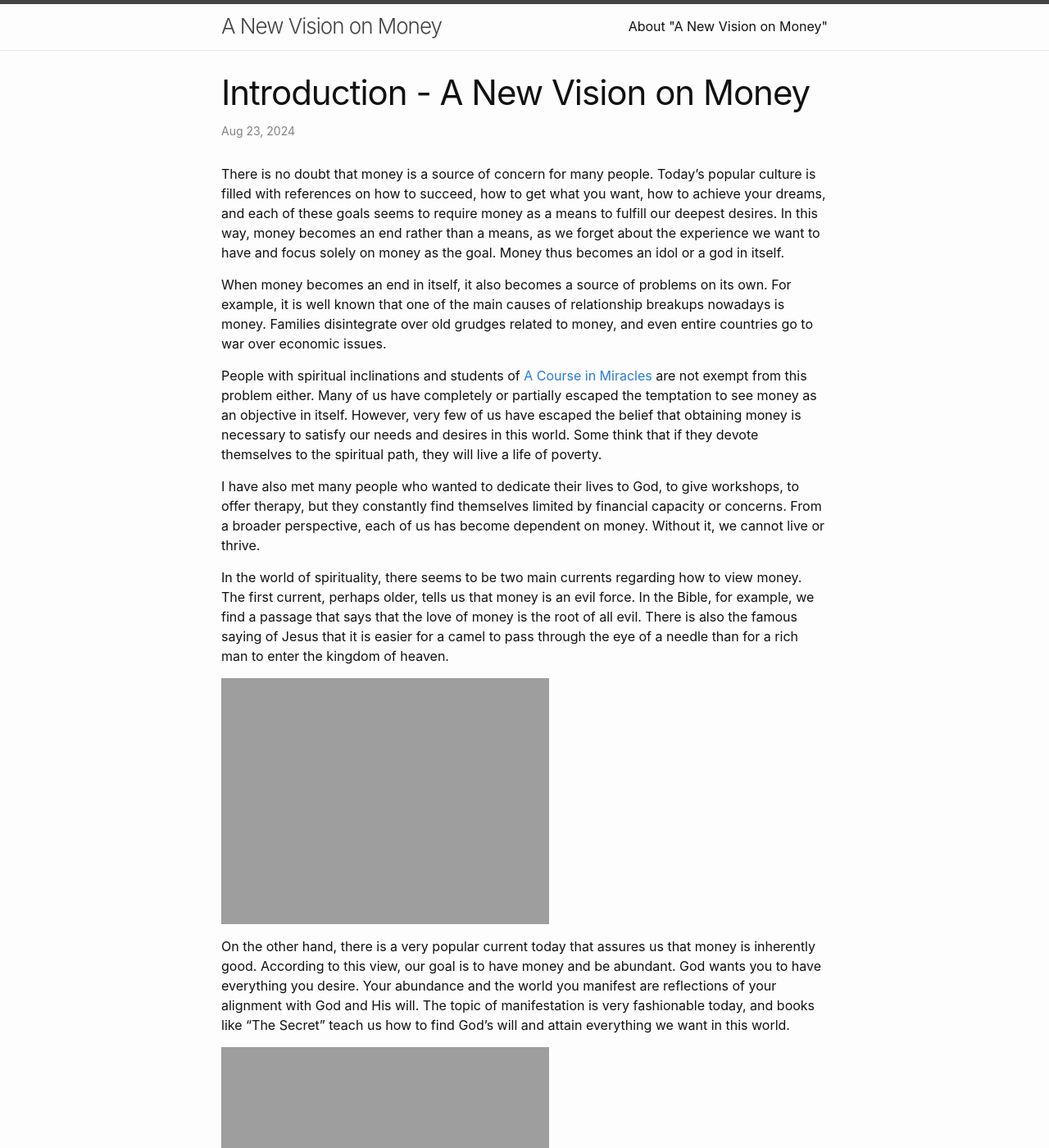
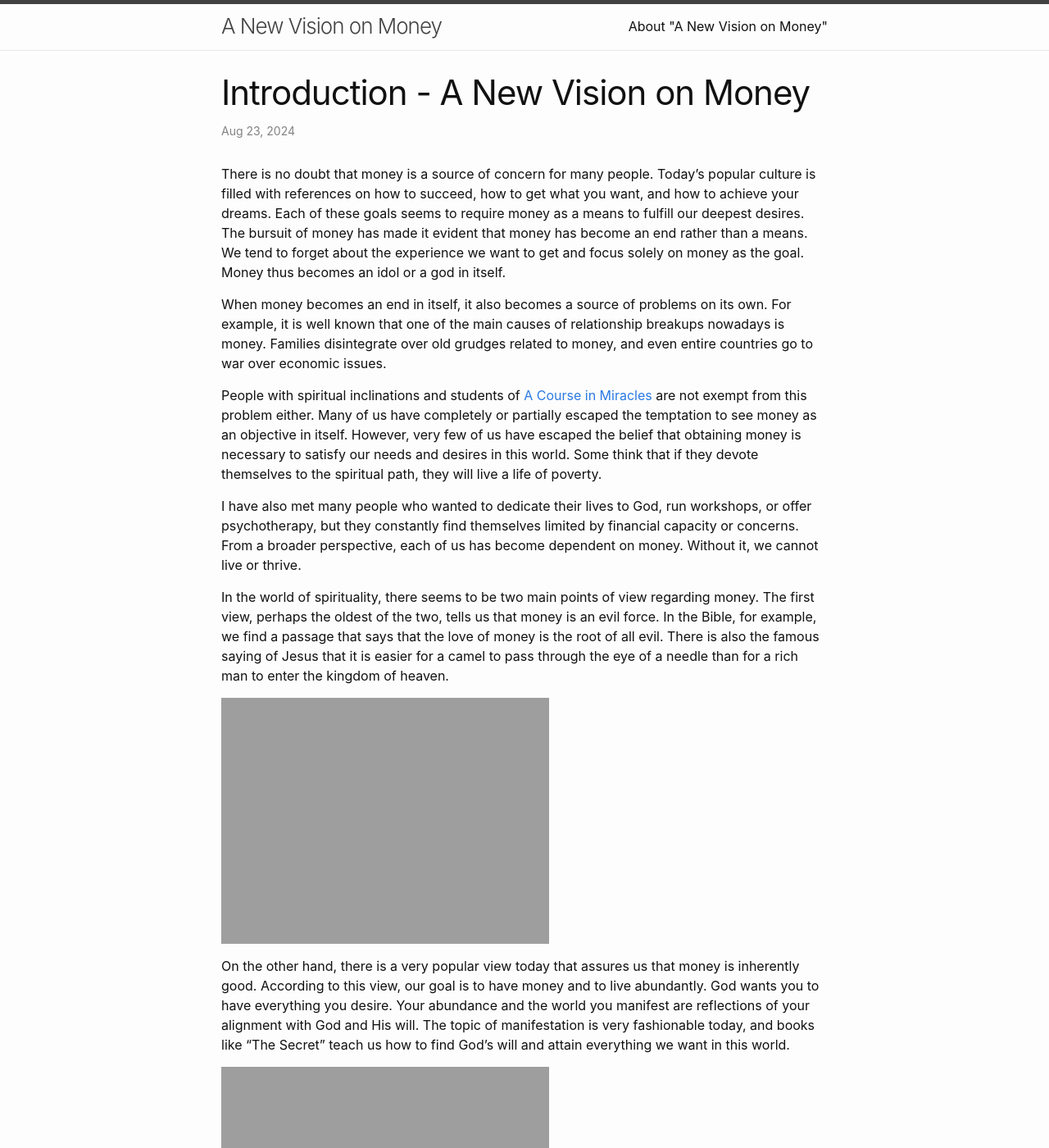
Before and after one commit to siran/a_new_vision_on_money, a Jekyll site: the page built from _posts/2024-08-23-Introduction.md, in a window 1280 px wide and 1400 px high. Shown: the whole window at 82% size. Built offline with Jekyll 4.4.1, drawn with Linux system fonts in a browser that asks for light colours; our own code applies the rules of GitHub Pages for plain Markdown files; some of the changed text lies outside the part shown.

Commit message:
Improve translation in introduction
Made some sentences easier to read

```diff
--- a/_posts/2024-08-23-Introduction.md
+++ b/_posts/2024-08-23-Introduction.md
@@ -4,22 +4,22 @@ date: 2024-08-23 10:29:45
 excerpt: When money becomes an end in itself, it also becomes a source of problems on its own. For example, it is well known that one of the main causes of relationship breakups nowadays is money.
 canonical_url: https://anrodriguez.substack.com/p/introductionhtml
 ---
-There is no doubt that money is a source of concern for many people. Today’s popular culture is filled with references on how to succeed, how to get what you want, how to achieve your dreams, and each of these goals seems to require money as a means to fulfill our deepest desires. In this way, money becomes an end rather than a means, as we forget about the experience we want to have and focus solely on money as the goal. Money thus becomes an idol or a god in itself.
+There is no doubt that money is a source of concern for many people. Today’s popular culture is filled with references on how to succeed, how to get what you want, and how to achieve your dreams. Each of these goals seems to require money as a means to fulfill our deepest desires. The bursuit of money has made it evident that money has become an end rather than a means. We tend to forget about the experience we want to get and focus solely on money as the goal. Money thus becomes an idol or a god in itself.
 
 When money becomes an end in itself, it also becomes a source of problems on its own. For example, it is well known that one of the main causes of relationship breakups nowadays is money. Families disintegrate over old grudges related to money, and even entire countries go to war over economic issues.
 
 People with spiritual inclinations and students of [A Course in Miracles](https://acimce.app/book/W-In) are not exempt from this problem either. Many of us have completely or partially escaped the temptation to see money as an objective in itself. However, very few of us have escaped the belief that obtaining money is necessary to satisfy our needs and desires in this world. Some think that if they devote themselves to the spiritual path, they will live a life of poverty.
 
-I have also met many people who wanted to dedicate their lives to God, to give workshops, to offer therapy, but they constantly find themselves limited by financial capacity or concerns. From a broader perspective, each of us has become dependent on money. Without it, we cannot live or thrive.
+I have also met many people who wanted to dedicate their lives to God, run workshops, or offer psychotherapy, but they constantly find themselves limited by financial capacity or concerns. From a broader perspective, each of us has become dependent on money. Without it, we cannot live or thrive.
 
-In the world of spirituality, there seems to be two main currents regarding how to view money. The first current, perhaps older, tells us that money is an evil force. In the Bible, for example, we find a passage that says that the love of money is the root of all evil. There is also the famous saying of Jesus that it is easier for a camel to pass through the eye of a needle than for a rich man to enter the kingdom of heaven.
+In the world of spirituality, there seems to be two main points of view regarding money. The first view, perhaps the oldest of the two, tells us that money is an evil force. In the Bible, for example, we find a passage that says that the love of money is the root of all evil. There is also the famous saying of Jesus that it is easier for a camel to pass through the eye of a needle than for a rich man to enter the kingdom of heaven.
 
 ![Scrooge Mc Duck counting his money.](https://siran.github.io/assets/a_new_vision_on_money/scrooge-mc-duck.png)
 
-On the other hand, there is a very popular current today that assures us that money is inherently good. According to this view, our goal is to have money and be abundant. God wants you to have everything you desire. Your abundance and the world you manifest are reflections of your alignment with God and His will. The topic of manifestation is very fashionable today, and books like "The Secret" teach us how to find God's will and attain everything we want in this world.
+On the other hand, there is a very popular view today that assures us that money is inherently good. According to this view, our goal is to have money and to live abundantly. God wants you to have everything you desire. Your abundance and the world you manifest are reflections of your alignment with God and His will. The topic of manifestation is very fashionable today, and books like "The Secret" teach us how to find God's will and attain everything we want in this world.
 
 ![A vision board.](https://siran.github.io/assets/a_new_vision_on_money/vision-board.png)
 
-As students of [A Course in Miracles](https://acimce.app/book/W-In), we should be clear on this topic if we truly seek peace in our lives and aim to bring peace to the world as well. What does the Course say about this issue? How can we completely escape the illusion of money and the hold it has over our lives? How can we obtain what we truly want?
+As students of [A Course in Miracles](https://acimce.app/book/W-In), we should have total clarity on this topic if we truly seek peace in our lives and aim to bring peace to the world as well. What does the Course say about this issue? How can we completely escape the illusion of money and the hold it has over our lives? How can we get what we truly want?
 
-The topic of money is intrinsically tied to the topic of needs. We can hardly talk about money without referring to the needs we wish to meet with it. So, before understanding how the illusion of money took hold, we need to understand what the Course teaches about needs. That is what we will focus on in the coming days.
+The topic of money is intrinsically tied to the topic of needs. We can hardly talk about money without referring to the needs we are meaning to fulfill through it. So, before understanding how the illusion of money took hold, we need to understand what the Course teaches about needs. This will be our focus in the coming days.
```
